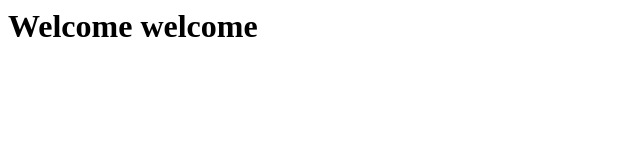
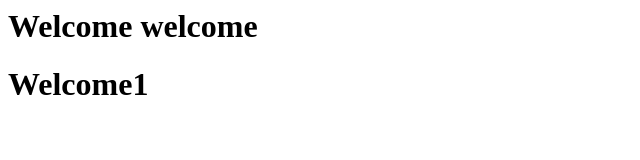
Before and after one commit to kurosan336/Learning-git, a plain HTML site: page index.html in a window 1280 px wide. Shown: the whole page, without its empty margins (0-640 px from the left). Drawn offline with Linux system fonts and the light colour scheme.

Commit message:
modify index.html

```diff
--- a/index.html
+++ b/index.html
@@ -1,3 +1,4 @@
 <body>
     <h1>Welcome welcome</h1>
+    <h1>Welcome1</h1>
 </body>
```
